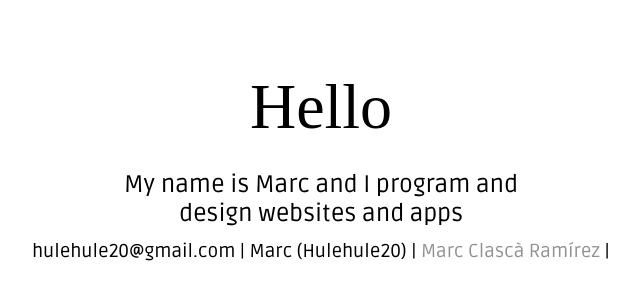
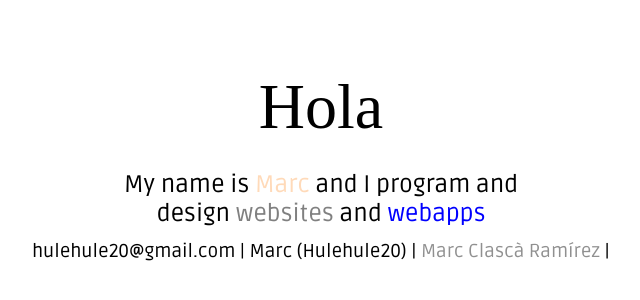
Before and after one commit to clasqui/clasqui.github.io, a plain HTML site: page index.html in a window 1280 px wide. Shown: the part 122-422 px from the top of the page, without its empty margins (319-959 px from the left). Drawn offline with nearby package versions, Linux system fonts and the light colour scheme; a web font is replaced by a local one.

Commit message:
Content and Design Improvements

```diff
--- a/index.html
+++ b/index.html
@@ -1,14 +1,18 @@
 <!DOCTYPE html>
 <html>
 <head>
-	<title>Hello</title>
+	<title>Hola</title>
 	<link rel="stylesheet" type="text/css" href="res/css/base.css" />
 	<script type="text/javascript" src="http://code.jquery.com/jquery-1.10.2.min.js"></script>
 	<script type="text/javascript" src="res/js/base.js"></script>
 </head>
 <body>
-<div id="heading">Hello</div>
-<div id="subheading" style="display: none;">My name is Marc and I program and design websites and apps</div>
-<div id="contact" style="display: none;"><span style="display: none;" class="mail"><a href="mailto:hulehule20@gmail.com">hulehule20@gmail.com</a></span> | <span style="display: none;" class="github"><a href="http://www.github.com/hulehule20">Marc (Hulehule20)</a></span> | <span style="display: none;" class="name"><a href="https://www.facebook.com/mclasca">Marc Clasc&agrave; Ram&iacute;rez</a></span> | <span style="display: none;" class="username"><a href="http://www.twitter.com/hulehule20">@hulehule20</a></span></div>
+<div id="heading"><span class="htext" title="'Hola' means 'Hello' in catalan">Hola</span></div>
+<div id="subheading" style="display: none;">
+My name is <span class="special">Marc</span> and I program and design <span class="special">websites</span> and <span class="special">webapps</span>
+</div>
+<div id="contact" style="display: none;">
+<span style="display: none;" class="mail" title="Email"><a href="mailto:hulehule20@gmail.com">hulehule20@gmail.com</a></span> | <span style="display: none;" class="github" title="Github"><a href="http://www.github.com/hulehule20">
+Marc (Hulehule20)</a></span> | <span style="display: none;" class="name" title="LinkedIn"><a href="http://www.linkedin.com/in/mclasca">Marc Clasc&agrave; Ram&iacute;rez</a></span> | <span style="display: none;" class="username" title="Twitter"><a href="http://www.twitter.com/hulehule20">@hulehule20</a></span></div>
 </body>
 </html>
--- a/res/js/base.js
+++ b/res/js/base.js
@@ -1,4 +1,6 @@
 $(document).ready(function(){
+
+	putColor($("span.special"));
 
 	setTimeout(function(){
 		$("#subheading").fadeIn("slow")
@@ -21,4 +23,24 @@ $(document).ready(function(){
 			});
 		}, 2500);
 
+	$(".htext").hover(function(e){
+		$(this).fadeOut(500, function() {
+        	$(this).text('Hello').fadeIn(500);
+    	});
+	}, function(e){
+		$(this).fadeOut(500, function() {
+        	$(this).text('Hola').fadeIn(500);
+    	});
+	})
 });
+
+
+
+function putColor(e) {
+	var CSS_COLOR_NAMES = ["AliceBlue","AntiqueWhite","Aqua","Aquamarine","Azure","Black","Blue","BlueViolet","Brown","BurlyWood","CadetBlue","Chartreuse","Chocolate","Coral","CornflowerBlue","Crimson","Cyan","DarkBlue","DarkCyan","DarkGoldenRod","DarkGray","DarkGrey","DarkGreen","DarkKhaki","DarkMagenta","DarkOliveGreen","Darkorange","DarkOrchid","DarkRed","DarkSalmon","DarkSeaGreen","DarkSlateBlue","DarkSlateGray","DarkSlateGrey","DarkTurquoise","DarkViolet","DeepPink","DeepSkyBlue","DimGray","DimGrey","DodgerBlue","FireBrick","ForestGreen","Fuchsia","Gold","GoldenRod","Gray","Grey","Green","GreenYellow","HoneyDew","HotPink","IndianRed","Indigo","Khaki","Lavender","LavenderBlush","LawnGreen","LightBlue","LightCoral","LightGoldenRodYellow","LightGray","LightGreen","LightSeaGreen","LightSkyBlue","LightSlateGray","LightSlateGrey","LightSteelBlue","Lime","LimeGreen","Magenta","Maroon","MediumAquaMarine","MediumBlue","MediumOrchid","MediumPurple","MediumSeaGreen","MediumSlateBlue","MediumSpringGreen","MediumTurquoise","MediumVioletRed","MidnightBlue","Moccasin","NavajoWhite","Navy","Olive","OliveDrab","Orange","OrangeRed","Orchid","PaleGreen","PaleTurquoise","PaleVioletRed","PeachPuff","Peru","Pink","Plum","PowderBlue","Purple","Red","RosyBrown","RoyalBlue","SaddleBrown","Salmon","SandyBrown","SeaGreen","Sienna","SkyBlue","SlateBlue","SlateGray","SlateGrey","SpringGreen","SteelBlue","Tan","Teal","Thistle","Tomato","Turquoise","Violet","Yellow","YellowGreen"];
+
+	e.each(function(){
+		color = CSS_COLOR_NAMES[Math.floor(Math.random()*CSS_COLOR_NAMES.length)];
+		$(this).css("color", color)
+	})
+}
```
